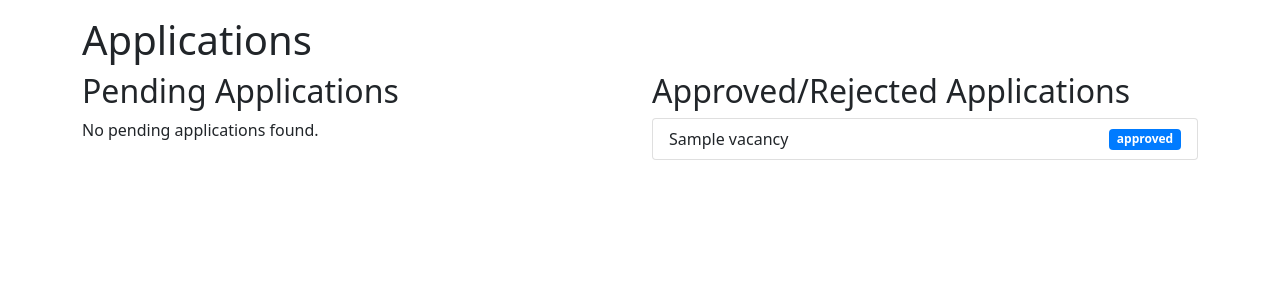
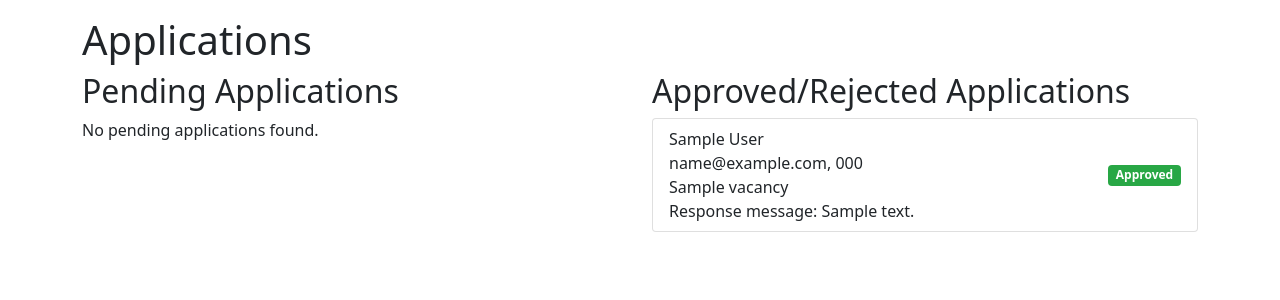
Before and after one commit to Maksvell129/job-finder, a Django app: page /applications/employer/ in a window 1280 px wide. Shown: the part 56-356 px from the top of the page. Run offline with Django 4.2, Linux system fonts and the light colour scheme; a user stored in the database is signed in; tables that the repository leaves empty hold one stand-in row (values such as "Sample post"); some libraries are stand-ins or nearby versions.

Commit message:
added messages to application

```diff
--- a/accounts/urls.py
+++ b/accounts/urls.py
@@ -4,7 +4,7 @@ from accounts import views
 from accounts.views import ProfileView
 
 urlpatterns = [
-    path('home', views.index, name='home'),
+    # path('home', views.index, name='home'),
     path('signup/', views.SignUpView.as_view(), name='signup'),
     path('signup/applicant/', views.ApplicantSignUpView.as_view(), name='applicant_signup'),
     path('signup/employer/', views.EmployerSignUpView.as_view(), name='employer_signup'),
--- a/jobs/urls.py
+++ b/jobs/urls.py
@@ -1,20 +1,20 @@
 from django.urls import path
 
-from jobs import views
 from jobs.views import ApplicationCreateView, EmployerApplicationListView, ApplicantApplicationListView, \
     ApplicationsChangeStatusView, EmployerVacancyListView, VacancyUpdateView, ToggleFavoriteVacancyView, \
-    FavoriteVacanciesListView, VacancyDeleteView
+    FavoriteVacanciesListView, VacancyDeleteView, VacancyCreateView, VacancyDetailView, VacancyListView, SearchView
 
 urlpatterns = [
-    path('vacancies/', views.VacancyListView.as_view(), name='vacancies'),
-    path('vacancies/<int:pk>/', views.VacancyDetailView.as_view(), name='vacancy_detail'),
+    path('', SearchView.as_view(), name='home'),
+    path('vacancies/', VacancyListView.as_view(), name='vacancies'),
+    path('vacancies/<int:pk>/', VacancyDetailView.as_view(), name='vacancy_detail'),
     path('vacancies/<int:vacancy_id>/apply/', ApplicationCreateView.as_view(), name='apply_vacancy'),
     path('vacancies/employer/', EmployerVacancyListView.as_view(), name='employer_vacancies'),
     path('vacancies/<int:pk>/edit/', VacancyUpdateView.as_view(), name='vacancy_edit'),
     path('vacancies/<int:pk>/delete/', VacancyDeleteView.as_view(), name='vacancy_delete'),
     path('vacancies/favorite/<int:pk>/', ToggleFavoriteVacancyView.as_view(), name='vacancy_favorite'),
     path('vacancies/favorites/', FavoriteVacanciesListView.as_view(), name='favorites_vacancies'),
-    path('create_vacancy/', views.VacancyCreateView.as_view(), name='create_vacancy'),
+    path('create_vacancy/', VacancyCreateView.as_view(), name='create_vacancy'),
 
 
     path('applications/employer/', EmployerApplicationListView.as_view(), name='applications_for_employer'),
--- a/jobs/views.py
+++ b/jobs/views.py
@@ -5,7 +5,7 @@ from django.http import HttpResponseBadRequest
 from django.shortcuts import get_object_or_404, redirect
 from django.urls import reverse_lazy
 from django.utils.decorators import method_decorator
-from django.views.generic import CreateView, ListView, DetailView, View, UpdateView, DeleteView
+from django.views.generic import CreateView, ListView, DetailView, View, UpdateView, DeleteView, TemplateView
 from django.contrib import messages
 
 from accounts.mixins import EmployerRequiredMixin, ApplicantRequiredMixin
@@ -18,7 +18,7 @@ class VacancyListView(ListView):
     template_name = 'jobs/vacancy_list.html'
 
     def get_queryset(self):
-        qs = Vacancy.objects.all()
+        qs = Vacancy.objects.filter(status='published')
 
         form = VacancySearchForm(self.request.GET)
         if form.is_valid():
@@ -90,11 +90,14 @@ class ApplicationCreateView(View):
             messages.error(request, 'You have already applied to this vacancy')
             return redirect('vacancy_detail', pk=vacancy.pk)
 
+        message = request.POST.get('message', '')
+
         Application.objects.create(
             applicant=self.request.user,
-            vacancy=vacancy
+            vacancy=vacancy,
+            message=message,
         )
-        messages.success(request, 'You have successfully applied for the vacancy')
+        messages.success(request, f'You have successfully applied for the vacancy: {vacancy.title}')
         return redirect('vacancy_detail', pk=vacancy.pk)
 
 
@@ -147,6 +150,7 @@ class ApplicantApplicationListView(ApplicantRequiredMixin, ListView):
 class ApplicationsChangeStatusView(LoginRequiredMixin, EmployerRequiredMixin, View):
     def post(self, request, application_id):
         action = request.POST.get('action')
+        message = request.POST.get('message')
 
         if not (application_id and action):
             return HttpResponseBadRequest('Invalid request')
@@ -166,6 +170,16 @@ class ApplicationsChangeStatusView(LoginRequiredMixin, EmployerRequiredMixin, Vi
         else:
             return HttpResponseBadRequest('Invalid action')
 
+        from django.core.mail import send_mail
+        from django.conf import settings
+
+        subject = 'Thank you for registering to our site'
+        message = ' it  means a world to us '
+        email_from = settings.EMAIL_HOST_USER
+        recipient_list = ['saykovskiy.maks03@gmail.com', ]
+        send_mail(subject, message, email_from, recipient_list)
+
+        application.response_message = message
         application.save()
         return redirect('applications_for_employer')
 
@@ -186,5 +200,9 @@ class FavoriteVacanciesListView(LoginRequiredMixin, ListView):
     template_name = 'jobs/favorite_vacancies.html'
 
     def get_queryset(self):
-        vacancies = self.request.user.favorite_vacancies.all()
+        vacancies = self.request.user.favorite_vacancies.filter(status='published')
         return vacancies
+
+
+class SearchView(TemplateView):
+    template_name = "jobs/search.html"
--- a/templates/jobs/employer_applications.html
+++ b/templates/jobs/employer_applications.html
@@ -10,28 +10,62 @@
                 {% if pending_applications %}
                     <ul class="list-group">
                         {% for application in pending_applications %}
-                            <li class="list-group-item d-flex justify-content-between align-items-center">
-                                {{ application.vacancy.title }}
-                                {{ application.applicant.username }}
-                                <span class="badge badge-primary badge-pill">{{ application.status }}</span>
-
+                            <li class="border p-3 d-flex justify-content-between align-items-center">
+                                <div>
+                                    <h5>{{ application.vacancy.title }}</h5>
+                                    <p>
+                                        <strong>Candidate:</strong> {{ application.applicant.first_name }} {{ application.applicant.last_name }}
+                                    </p>
+                                    <p><i class="fa fa-envelope"></i> {{ application.applicant.email }}</p>
+                                    <p><i class="fa fa-phone"></i> {{ application.applicant.phone_number }}</p>
+                                    {% if application.message %}
+                                        <p><i class="fa fa-comment"></i> {{ application.message }}</p>
+                                    {% endif %}
                                     <div class="form-group">
                                         <label>Resume:</label>
-                                    <a href="{{ application.applicant.resume.url }}"
-                                       target="_blank">Link</a>
+                                        <a href="{{ application.applicant.resume.url }}" target="_blank">Link</a>
                                     </div>
-
+                                </div>
+                                <div class="form-group">
                                     <form method="post" action="{% url 'change_application_status' application.id %}">
                                         {% csrf_token %}
                                         <div class="btn-group" role="group">
-                                        <button type="submit" class="btn btn-danger" name="action" value="reject">
+                                            <button type="button" class="btn btn-primary" data-toggle="modal"
+                                                    data-target="#confirmModal">
+                                                Response
+                                            </button>
+                                        </div>
+                                        <div class="modal fade" id="confirmModal" tabindex="-1" role="dialog"
+                                             aria-labelledby="confirmModalLabel" aria-hidden="true">
+                                            <div class="modal-dialog" role="document">
+                                                <div class="modal-content">
+                                                    <div class="modal-header">
+                                                        <h5 class="modal-title" id="confirmModalLabel">Confirm
+                                                            Action</h5>
+                                                        <button type="button" class="close" data-dismiss="modal"
+                                                                aria-label="Close">
+                                                            <span aria-hidden="true">&times;</span>
+                                                        </button>
+                                                    </div>
+                                                    <div class="modal-body">
+                                                        <textarea name="message" rows="5" class="form-control"
+                                                                  placeholder="Enter your message"></textarea>
+                                                    </div>
+                                                    <div class="modal-footer">
+                                                        <button type="submit" name="action" value="reject"
+                                                                class="btn btn-danger">
                                                             Reject
                                                         </button>
-                                        <button type="submit" class="btn btn-success" name="action" value="approve">
+                                                        <button type="submit" name="action" value="approve"
+                                                                class="btn btn-success">
                                                             Approve
                                                         </button>
                                                     </div>
+                                                </div>
+                                            </div>
+                                        </div>
                                     </form>
+                                </div>
                             </li>
                         {% endfor %}
                     </ul>
@@ -40,14 +74,24 @@
                 {% endif %}
             </div>
 
+
             <div class="col-md-6">
                 <h2>Approved/Rejected Applications</h2>
                 {% if reviewed_applications %}
                     <ul class="list-group">
                         {% for application in reviewed_applications %}
                             <li class="list-group-item d-flex justify-content-between align-items-center">
-                                {{ application.vacancy.title }}
-                                <span class="badge badge-primary badge-pill">{{ application.status }}</span>
+                                {{ application.applicant.first_name }} {{ application.applicant.last_name }}
+                                <br>{{ application.applicant.email }}, {{ application.applicant.phone_number }}
+                                <br>{{ application.vacancy.title }}
+                                {% if application.response_message %}
+                                    <br>Response message: {{ application.response_message }}
+                                {% endif %}
+                                {% if application.status == 'rejected' %}
+                                    <span class="badge badge-danger badge-pill">Rejected</span>
+                                {% else %}
+                                    <span class="badge badge-success badge-pill">Approved</span>
+                                {% endif %}
                             </li>
                         {% endfor %}
                     </ul>
--- a/templates/navbar.html
+++ b/templates/navbar.html
@@ -1,6 +1,6 @@
 {% load static %}
 <nav class="navbar navbar-expand-lg bg-light bg-light mb-3">
-    <a class="navbar-brand" href="#">
+    <a class="navbar-brand" href="{% url 'home' %}">
         <img src="{% static "images/logo.png" %}" alt="Logo" width="30" height="24"
              class="d-inline-block align-text-top">
         Jobber
```
Also changed, not shown: jobs/models.py (+12 -0 lines), templates/jobs/applicant_applications.html (+17 -5 lines), templates/jobs/search.html (added, +22 -0 lines), templates/jobs/vacancy_detail.html (+11 -5 lines), templates/jobs/vacancy_list.html (+9 -6 lines), jobs/migrations/0002_application_message.py (added), jobs/migrations/0003_application_response_message.py (added). Lines whose indentation alone changed are shown as unchanged.
